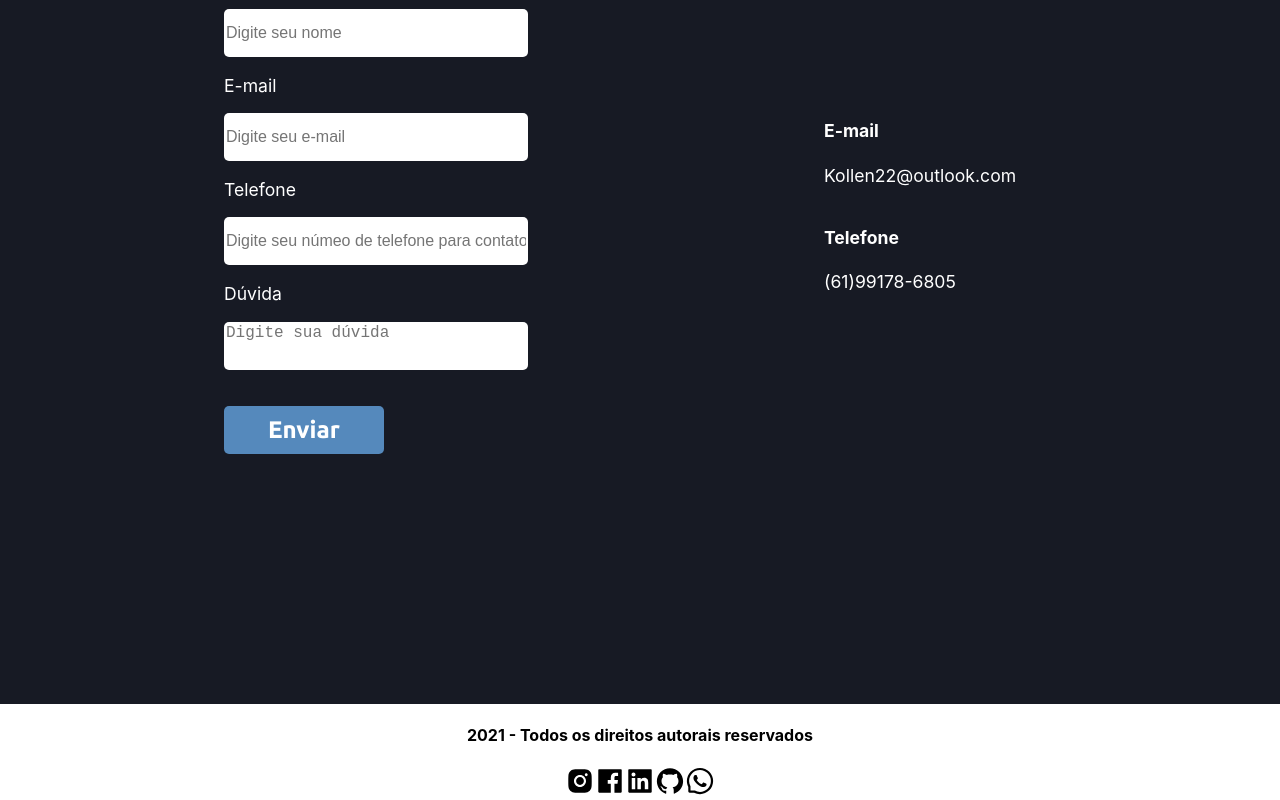
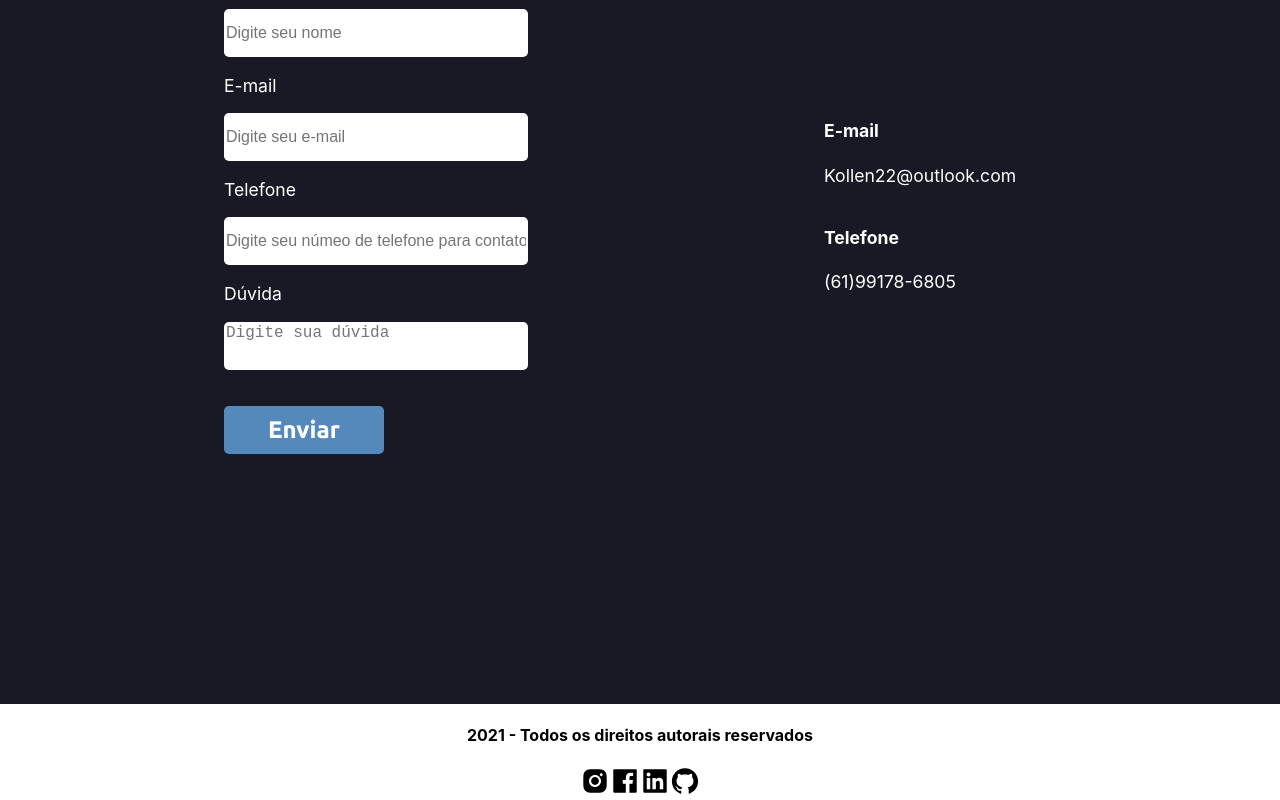
Before and after one commit to wallace2001/site_portifolio, a Next.js app: page / in a window 1280 px wide. Shown: the part 5635-6435 px from the top of the page. Built offline with nearby package versions, Linux system fonts and the light colour scheme.

Commit message:
feat: adding link to social media

```diff
--- a/src/pages/index.tsx
+++ b/src/pages/index.tsx
@@ -108,11 +108,18 @@ export default function Home() {
       <div className={styles.footer}>
         <h4>2021 - Todos os direitos autorais reservados</h4>
         <div>
-          <AiFillInstagram size={30} color="#000" />
-          <AiFillFacebook size={30} color="#000" />
-          <AiFillLinkedin size={30} color="#000" />
-          <AiFillGithub size={30} color="#000" />
-          <AiOutlineWhatsApp size={30} color="#000" />
+          <a href="https://www.instagram.com/wallace.2001/" target="_blank">
+            <AiFillInstagram size={30} color="#000" />
+          </a>
+          <a href="https://www.facebook.com/wallace.silva.10420/" target="_blank">
+            <AiFillFacebook size={30} color="#000" />
+          </a>
+          <a href="https://www.linkedin.com/in/wallace-silva-2a40b41b6/" target="_blank">
+            <AiFillLinkedin size={30} color="#000" />
+          </a>
+          <a href="https://github.com/wallace2001" target="_blank">
+            <AiFillGithub size={30} color="#000" />
+          </a>
         </div>
       </div>
       <ModalStatus />
```
